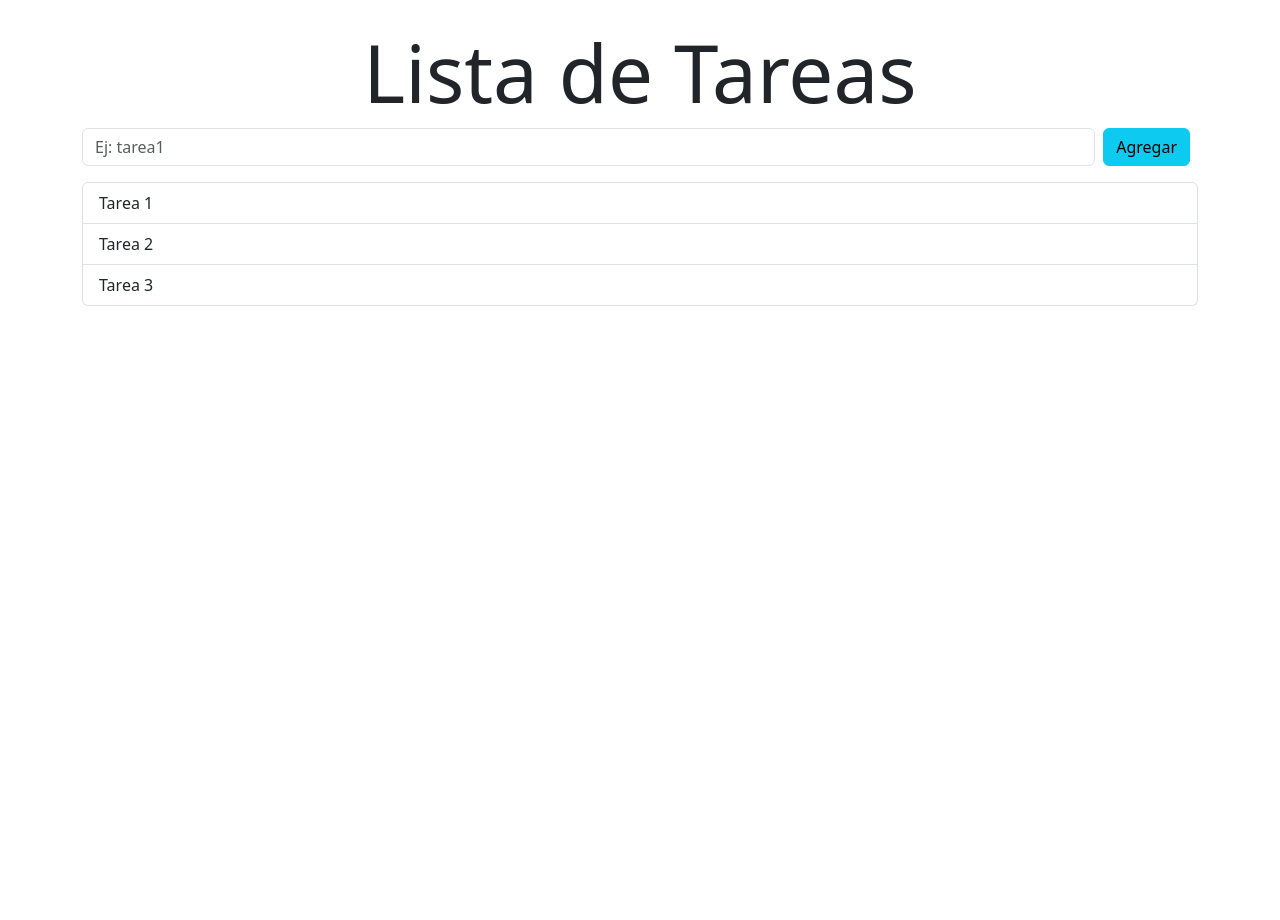
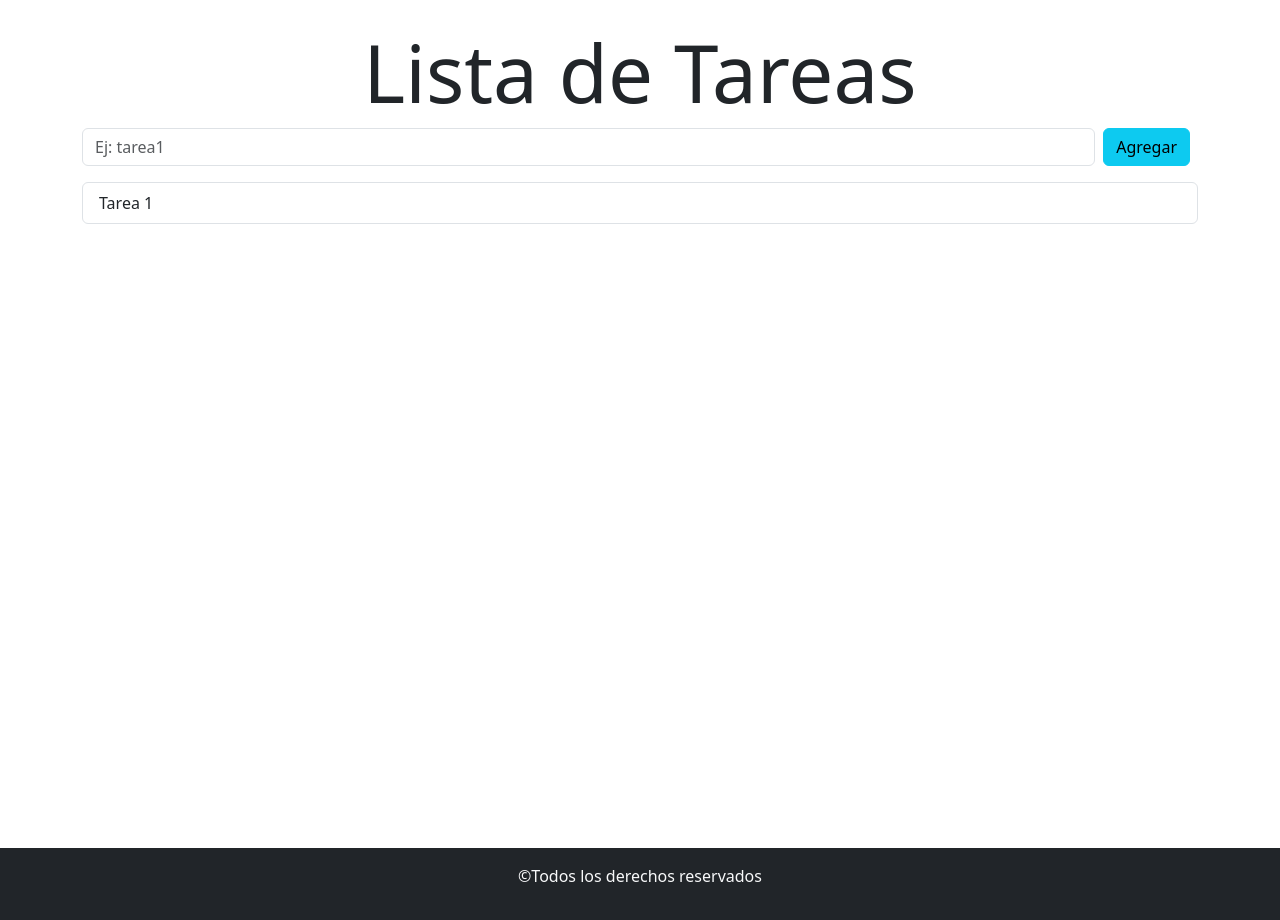
Before and after one commit to MaruSosa/ListaTareas, a React (Vite) app: page / in a window 1280 px wide. Before the commit the page ends 800 px from the top, so only its background shows below. Built offline with nearby package versions, Linux system fonts and the light colour scheme.

Commit message:
bajamos el footer

```diff
--- a/src/App.css
+++ b/src/App.css
@@ -0,0 +1,5 @@
+.contenedorPrincipal{
+    min-height: 100vh;
+    display: flex;
+    flex-direction: column;
+  }
--- a/src/App.jsx
+++ b/src/App.jsx
@@ -1,16 +1,18 @@
-
-import 'bootstrap/dist/css/bootstrap.min.css';
-import './App.css'
-import FormularioTareas from './components/FormularioTareas';
-import { Container } from 'react-bootstrap';
+import "bootstrap/dist/css/bootstrap.min.css";
+import "./App.css";
+import FormularioTareas from "./components/FormularioTareas";
+import { Container } from "react-bootstrap";
+import Footer from "./components/Footer";
 function App() {
-
   return (
-    <Container className='my-4'>
-     <h1 className='text-center display-1'>Lista de Tareas</h1>
-     <FormularioTareas></FormularioTareas>
-    </Container>
-  )
+    <>
+      <Container className="my-4 contenedorPrincipal">
+        <h1 className="text-center display-1">Lista de Tareas</h1>
+        <FormularioTareas></FormularioTareas>
+      </Container>
+      <Footer></Footer>
+    </>
+  );
 }
 
-export default App
+export default App;
--- /dev/null
+++ b/src/components/Footer.jsx
@@ -0,0 +1,11 @@
+
+
+const Footer = () => {
+    return (
+        <footer className="bg-dark text-light py-3 text-center">
+            <p>&copy;Todos los derechos reservados</p>
+        </footer>
+    );
+};
+
+export default Footer;
--- a/src/components/FormularioTareas.jsx
+++ b/src/components/FormularioTareas.jsx
@@ -1,6 +1,8 @@
-import { Button } from 'react-bootstrap';
-import Form from 'react-bootstrap/Form';
+// import Form from 'react-bootstrap/Form';
+// import Button from 'react-bootstrap/Button';
+import {Button, Form} from 'react-bootstrap';
 import ListaTareas from './ListaTareas';
+
 const FormularioTareas = () => {
   return (
     <section>
--- /dev/null
+++ b/src/components/ItemTarea.jsx
@@ -0,0 +1,8 @@
+import { ListGroup } from "react-bootstrap";
+const ItemTarea = () => {
+    return (
+        <ListGroup.Item>Tarea 1</ListGroup.Item>
+    );
+};
+
+export default ItemTarea;
--- a/src/components/ListaTareas.jsx
+++ b/src/components/ListaTareas.jsx
@@ -1,12 +1,11 @@
 import { ListGroup } from "react-bootstrap";
+import ItemTarea from "./ItemTarea";
 
 const ListaTareas = () => {
   return (
     <ListGroup>
       <ListGroup>
-        <ListGroup.Item>Tarea 1</ListGroup.Item>
-        <ListGroup.Item>Tarea 2</ListGroup.Item>
-        <ListGroup.Item>Tarea 3</ListGroup.Item>
+        <ItemTarea></ItemTarea>
       </ListGroup>
     </ListGroup>
   );
```
